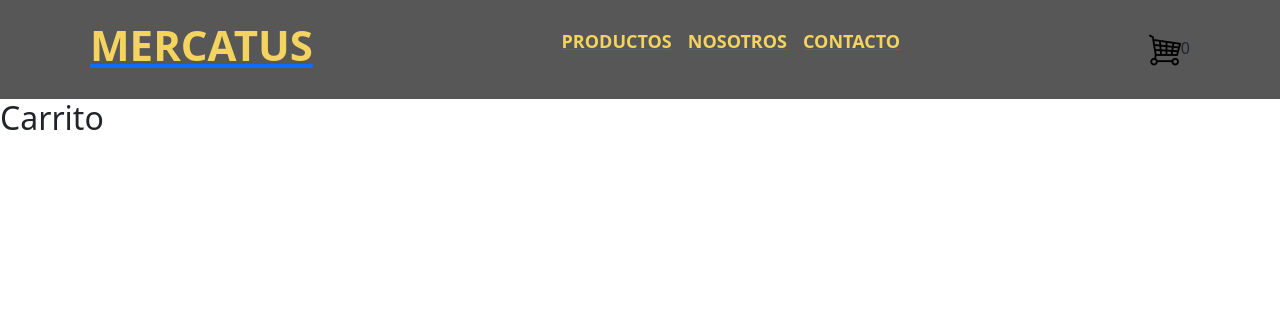
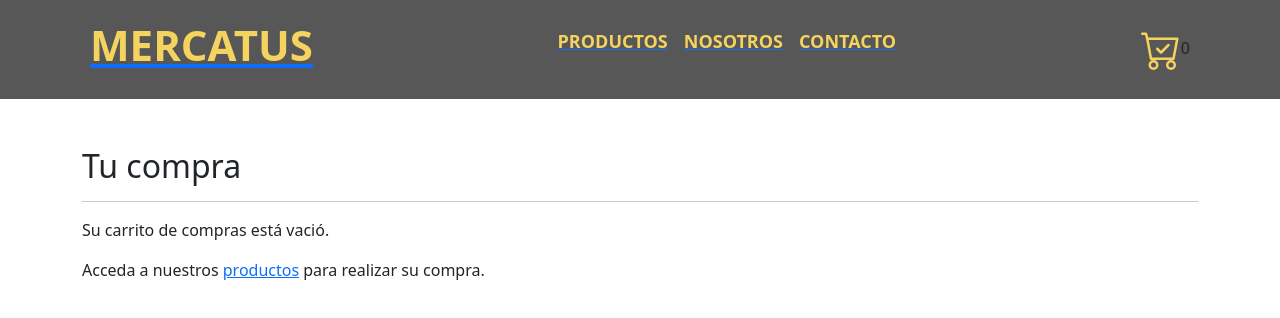
Before and after one commit to lucianoallievi/reactjs, a React (Vite) app: page /carrito in a window 1280 px wide. Shown: the top 318 px of the page. Built offline with nearby package versions, Linux system fonts and the light colour scheme.

Commit message:
entrega final

```diff
--- a/package.json
+++ b/package.json
@@ -13,6 +13,7 @@
     "react": "^18.2.0",
     "react-bootstrap": "^2.7.4",
     "react-dom": "^18.2.0",
+    "react-icons": "^4.9.0",
     "react-router-dom": "^6.11.1",
     "sass": "^1.62.0"
   },
--- a/src/App.jsx
+++ b/src/App.jsx
@@ -8,12 +8,15 @@ import { BrowserRouter, Routes, Route } from "react-router-dom";
 import { Bienvenidos } from "./components/Bienvenidos/Bienvenidos";
 import { Contacto } from "./components/Contacto/Contacto";
 import { Carrito } from "./components/Carrito/Carrito";
+import { Checkout } from "./components/Checkout/Checkout";
 import { Error404 } from "./components/Error404/Error404";
 import ItemDetailContainer from "./components/ItemDetailContainer/ItemDetailContainer";
+import { CartProvider } from "./context/CartContext";
 // import { Button } from "react-bootstrap";
 
 function App() {
   return (
+    <CartProvider>
       <BrowserRouter>
         <Navbar />
         <Routes>
@@ -37,9 +40,11 @@ function App() {
           <Route path="/contacto" element={<Contacto />} />
           <Route path="/carrito" element={<Carrito />} />
           <Route path="/detail/:itemId" element={<ItemDetailContainer />} />
+          <Route path="/checkout" element={<Checkout />} />
           <Route path="*" element={<Error404 />} />
         </Routes>
       </BrowserRouter>
+    </CartProvider>
   );
 }
 
--- a/src/components/CarWidget/CarWidget.jsx
+++ b/src/components/CarWidget/CarWidget.jsx
@@ -1,12 +1,13 @@
 import logo from "../../assets/cart.png";
 import { Link } from "react-router-dom";
-
+import { BsCartCheck } from "react-icons/bs";
 const CartWidget = () => {
   return (
     <div>
       <Link to="/carrito">
         {" "}
-        <img src={logo} alt="" />
+        {/* <img src={logo} alt="" /> */}
+        <BsCartCheck size="40" color="f4d35e" />
       </Link>
       <span>0</span>
     </div>
--- a/src/components/Carrito/Carrito.jsx
+++ b/src/components/Carrito/Carrito.jsx
@@ -1,7 +1,48 @@
+import { useContext } from "react";
+import { CartContext } from "../../context/CartContext";
+import { Link } from "react-router-dom";
+
 export const Carrito = () => {
+  const { cart, isCartEmpty, emptyCart, removeCartItem } =
+    useContext(CartContext);
+  console.log("Carrito.jsx:" + cart);
   return (
-    <div>
-      <h2>Carrito</h2>
+    <div className="container my-5">
+      <h2>Tu compra</h2>
+      <hr />
+
+      {cart.map((item) => (
+        <div key={item.id}>
+          <h3>{item.nombre}</h3>
+          <img src={item.img} alt={item.nommbre} />
+          <p>Cantidad: {item.cantidad}</p>
+          <p>Subtotal: {item.cantidad * item.precio}</p>
+          {/* <button onClick={removeCartItem(item)} className="btn btn-danger">
+            Remover
+          </button> */}
+          <hr />
+        </div>
+      ))}
+
+      {isCartEmpty() ? (
+        <div>
+          <p>Su carrito de compras está vació.</p>
+          <p>
+            {" "}
+            Acceda a nuestros <Link to="/productos">productos</Link> para
+            realizar su compra.
+          </p>
+        </div>
+      ) : (
+        <div className="container my-5">
+          <button onClick={emptyCart} className="btn btn-danger">
+            Cancelar compra
+          </button>
+          <Link to="/checkout">
+            <button className="btn btn-success">Finalizar compra</button>
+          </Link>
+        </div>
+      )}
     </div>
   );
 };
--- /dev/null
+++ b/src/components/Checkout/Checkout.jsx
@@ -0,0 +1,7 @@
+export const Checkout = () => {
+  return (
+    <div>
+      <p>Checkout</p>
+    </div>
+  );
+};
--- a/src/components/ItemDetail/ItemDetail.jsx
+++ b/src/components/ItemDetail/ItemDetail.jsx
@@ -1,11 +1,25 @@
-import { useState } from "react";
+import { useState, useContext } from "react";
+import { Link } from "react-router-dom";
 import ItemCount from "../ItemCount/ItemCount";
+import { CartContext } from "../../context/CartContext";
 
 const ItemDetail = ({ item }) => {
+  const { addToCart, isInCart } = useContext(CartContext);
+
+  console.log(isInCart(item.id));
+
   const [cantidad, setCantidad] = useState(1);
   const [talle, setTalle] = useState(null);
 
-  const handleAgregar = () => {};
+  const handleAgregar = () => {
+    const newItem = {
+      ...item,
+      cantidad,
+      talle,
+    };
+
+    addToCart(newItem);
+  };
 
   return (
     <div>
@@ -17,12 +31,18 @@ const ItemDetail = ({ item }) => {
         <strong>Precio: ${item.precio}</strong>
       </p>
 
+      {isInCart(item.id) ? (
+        <Link to="/checkout">
+          <button className="btn btn-success">Terminar mi compra</button>
+        </Link>
+      ) : (
         <ItemCount
           cantidad={cantidad}
           setCantidad={setCantidad}
           stock={item.stock}
           agregar={handleAgregar}
         />
+      )}
     </div>
   );
 };
--- /dev/null
+++ b/src/context/CartContext.jsx
@@ -0,0 +1,46 @@
+import { createContext, useState } from "react";
+
+export const CartContext = createContext();
+
+export const CartProvider = ({ children }) => {
+  const [cart, setCart] = useState([]);
+  console.log("Carrito: " + cart);
+
+  const addToCart = (item) => {
+    setCart([...cart, item]);
+  };
+
+  const isInCart = (id) => {
+    return cart.some((item) => item.id === id);
+  };
+
+  const emptyCart = () => {
+    setCart([]);
+  };
+
+  const isCartEmpty = () => {
+    return cart.length === 0;
+  };
+
+  //   const removeCartItem = (item) => {
+  //     const newCart = [];
+  //     cart.map((cartItem) => {
+  //       newCart.push(cartItem.id !== item.id);
+  //     });
+  //     setCart(newCart);
+  //   };
+
+  return (
+    <CartContext.Provider
+      value={{
+        cart,
+        addToCart,
+        isInCart,
+        emptyCart,
+        isCartEmpty,
+      }}
+    >
+      {children}
+    </CartContext.Provider>
+  );
+};
```
Also changed, not shown: 1 other file (tests, documents, lock files or other folders). Lines whose indentation alone changed are shown as unchanged.
